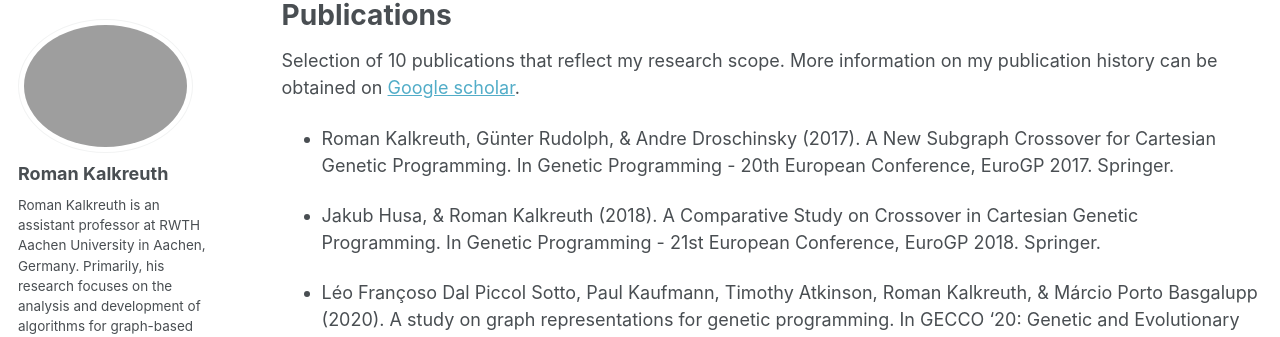
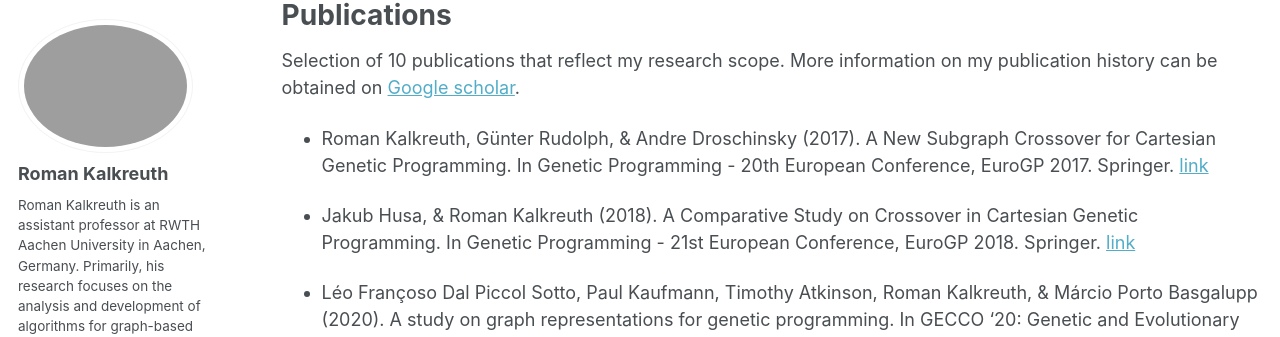
Before and after one commit to RomanKalkreuth/romankalkreuth.github.io, a Jekyll site: the page built from _pages/publications.md, in a window 1280 px wide and 1387 px high. Shown: the part 98-435 px from the top of the window. Built offline with Jekyll 4.4.1, drawn with Linux system fonts in a browser that asks for light colours; some web fonts are replaced; a script bundle is joined from its source files by our own code; library files that are not in the unit come from our copies.

Commit message:
Update publications.md

```diff
--- a/_pages/publications.md
+++ b/_pages/publications.md
@@ -7,9 +7,9 @@ author_profile: true
 
 Selection of 10 publications that reflect my research scope. More information on my publication history can be obtained on [Google scholar](https://scholar.google.com/citations?user=F07Th5gAAAAJ&hl=en).
 
-* Roman Kalkreuth, Günter Rudolph, & Andre Droschinsky (2017). A New Subgraph Crossover for Cartesian Genetic Programming. In Genetic Programming - 20th European Conference, EuroGP 2017. Springer.
+* Roman Kalkreuth, Günter Rudolph, & Andre Droschinsky (2017). A New Subgraph Crossover for Cartesian Genetic Programming. In Genetic Programming - 20th European Conference, EuroGP 2017. Springer. [link](https://link.springer.com/chapter/10.1007/978-3-319-55696-3_19)
 
-* Jakub Husa, & Roman Kalkreuth (2018). A Comparative Study on Crossover in Cartesian Genetic Programming. In Genetic Programming - 21st European Conference, EuroGP 2018. Springer.
+* Jakub Husa, & Roman Kalkreuth (2018). A Comparative Study on Crossover in Cartesian Genetic Programming. In Genetic Programming - 21st European Conference, EuroGP 2018. Springer. [link](https://link.springer.com/chapter/10.1007/978-3-319-77553-1_13)
 
 * Léo Françoso Dal Piccol Sotto, Paul Kaufmann, Timothy Atkinson, Roman Kalkreuth, & Márcio Porto Basgalupp (2020). A study on graph representations for genetic programming. In GECCO '20: Genetic and Evolutionary Computation Conference. ACM.
 
```
